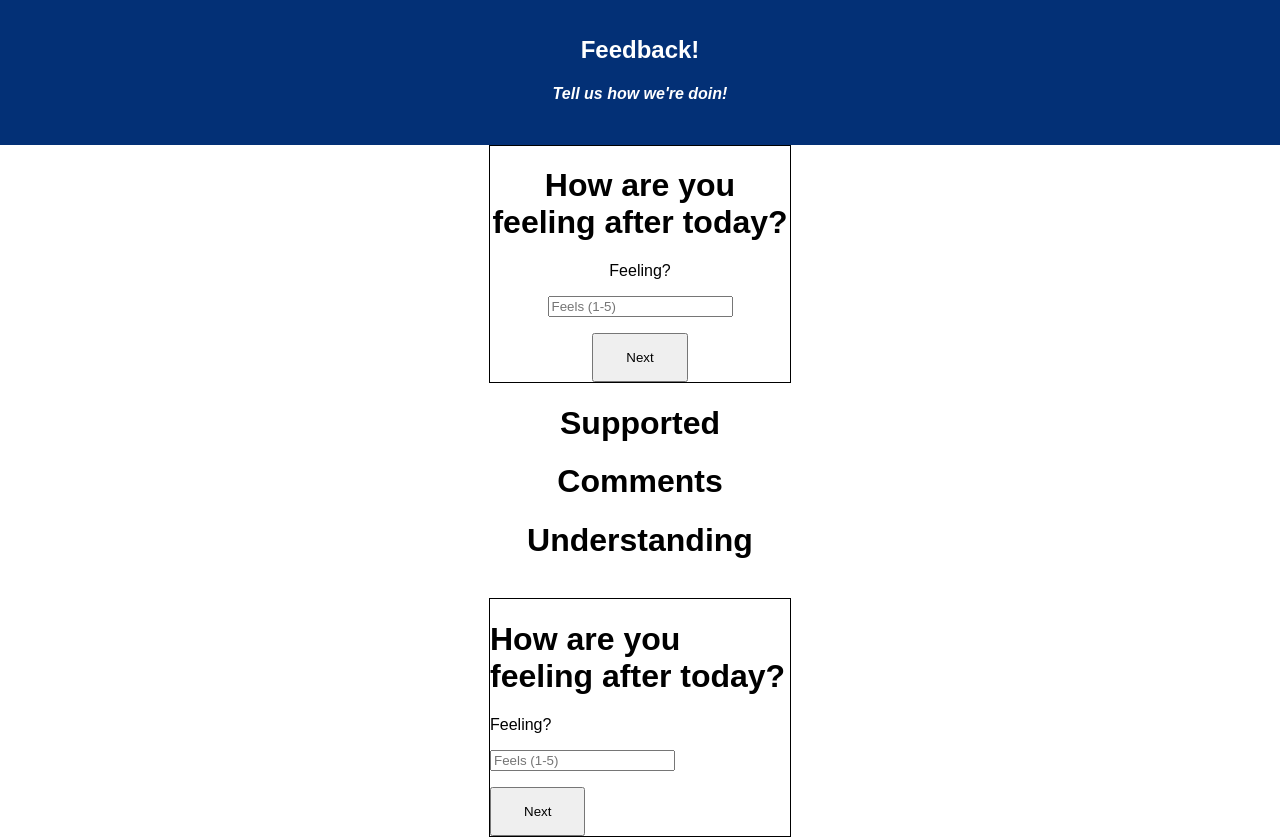
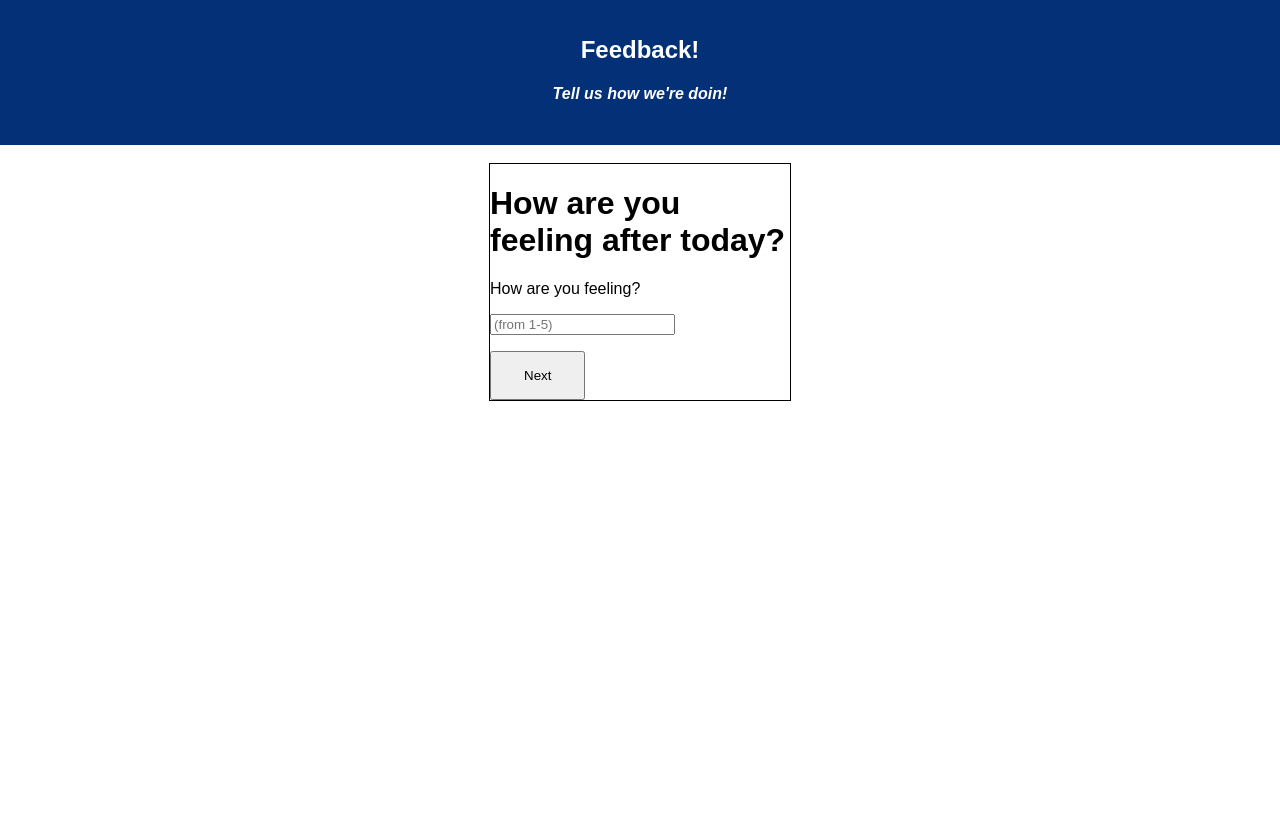
Before and after one commit to elliot-malcolm/redux-feedback-loop, a React (Create React App) app: page /#/feeling in a window 1280 px wide. After the commit the page ends 800 px from the top, so only its background shows below. Built offline with nearby package versions, Linux system fonts and the light colour scheme.

Commit message:
routes progress and Feelings page

```diff
--- a/src/components/App/App.js
+++ b/src/components/App/App.js
@@ -7,6 +7,8 @@ import Feeling from '../Feeling/Feeling';
 import Supported from '../Supported/Supported';
 import Comments from '../Comments/Comments';
 import Understanding from '../Understanding/Understanding';
+import Review from '../Review/Review';
+import FeedbackStart from '../FeedbackStart/FeedbackStart';
 
 class App extends Component {
 
@@ -21,14 +23,19 @@ class App extends Component {
             <h1 className="App-title">Feedback!</h1>
             <h4><i>Tell us how we're doin!</i></h4>
           </header>
-          <Feeling/>
+          {/* <Feeling/>
           <Supported/>
           <Comments/>
           <Understanding/>
-
+          <FeedbackStart/> */}
           <br/>
         </div>
-        <Route exact path="/feeling" component={Feeling}/>
+        <Route exact path="/" component={FeedbackStart}/>
+        <Route path="/feeling" component={Feeling}/>
+        <Route path="/understanding" component={Understanding}/>
+        <Route path="/supported" component={Supported}/>
+        <Route path="/comments" component={Comments}/>
+        <Route path="/review" component={Review}/>
       </Router>
     );
   }
--- a/src/components/FeedbackStart/FeedbackStart.js
+++ b/src/components/FeedbackStart/FeedbackStart.js
@@ -2,14 +2,24 @@ import React, { Component } from 'react';
 import {HashRouter as Router, Route} from 'react-router-dom'
 import { connect } from 'react-redux';
 
-class Supported extends Component {
+class FeedbackStart extends Component {
+
+    nextFeedbackPage = () => {
+        this.props.history.push('/feeling');
+    }
+
+
   render() {
     return (
-            <h1> Ready to give some feedback? </h1>
+            <div className="formInput">
+                    <h1>Ready to give some feedback?</h1>
+                    <button className="nextButton" onClick={this.nextFeedbackPage}>Next</button>
+
+            </div>
     );
   }
 }
 
 const reduxToProps = (reduxState) => ({reduxState: reduxState})
 
-export default connect(reduxToProps)(Supported);
+export default connect(reduxToProps)(FeedbackStart);
--- a/src/components/Feeling/Feeling.js
+++ b/src/components/Feeling/Feeling.js
@@ -19,10 +19,17 @@ class Feeling extends Component {
     }
 
     submitFeels = () => {
+        if (Number(this.state.feeling) < 1 || Number(this.state.feeling) > 5) {
+            alert ('Please enter a valid rating between 1 and 5')
+        }
+        else if (this.state.feeling = '') {
+            alert ('Please enter a rating for your feels!')
+        } else {
         this.props.dispatch({
             type:'FEELINGS_FEEDBACK', payload: this.state.feeling})
             console.log('from submitFeels', this.state);
             this.nextFeedbackPage();
+        }
     }
 
     // [] submitFeels dispatches value to redux prop
@@ -34,12 +41,12 @@ class Feeling extends Component {
             <div className="formInput">
                     <h1>How are you feeling after today?</h1>
                     <form onSubmit={this.submitFeels}>
-                    <label>
-                        Feeling?
+                    <label htmlFor='Feeling'>
+                        How are you feeling?
                     </label>
                     <p><input
                     type="number"
-                    placeholder="Feels (1-5)"
+                    placeholder="(from 1-5)"
                     onChange={this.handleChange}
                     ></input></p>
                     <button className="nextButton">Next</button>
--- /dev/null
+++ b/src/components/Review/Review.js
@@ -0,0 +1,15 @@
+import React, { Component } from 'react';
+import {HashRouter as Router, Route} from 'react-router-dom'
+import { connect } from 'react-redux';
+
+class Review extends Component {
+  render() {
+    return (
+            <h1> Review </h1>
+    );
+  }
+}
+
+const reduxToProps = (reduxState) => ({reduxState: reduxState})
+
+export default connect(reduxToProps)(Review);
```
Also changed, not shown: src/index.js (+3 -4 lines).
